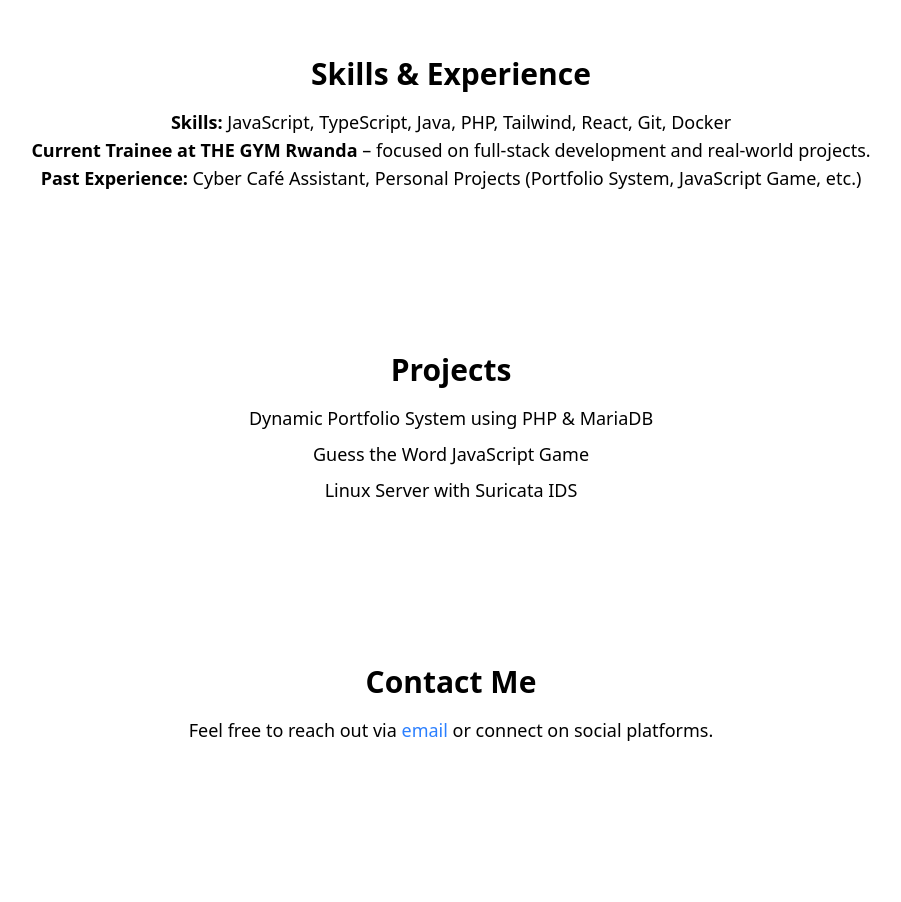
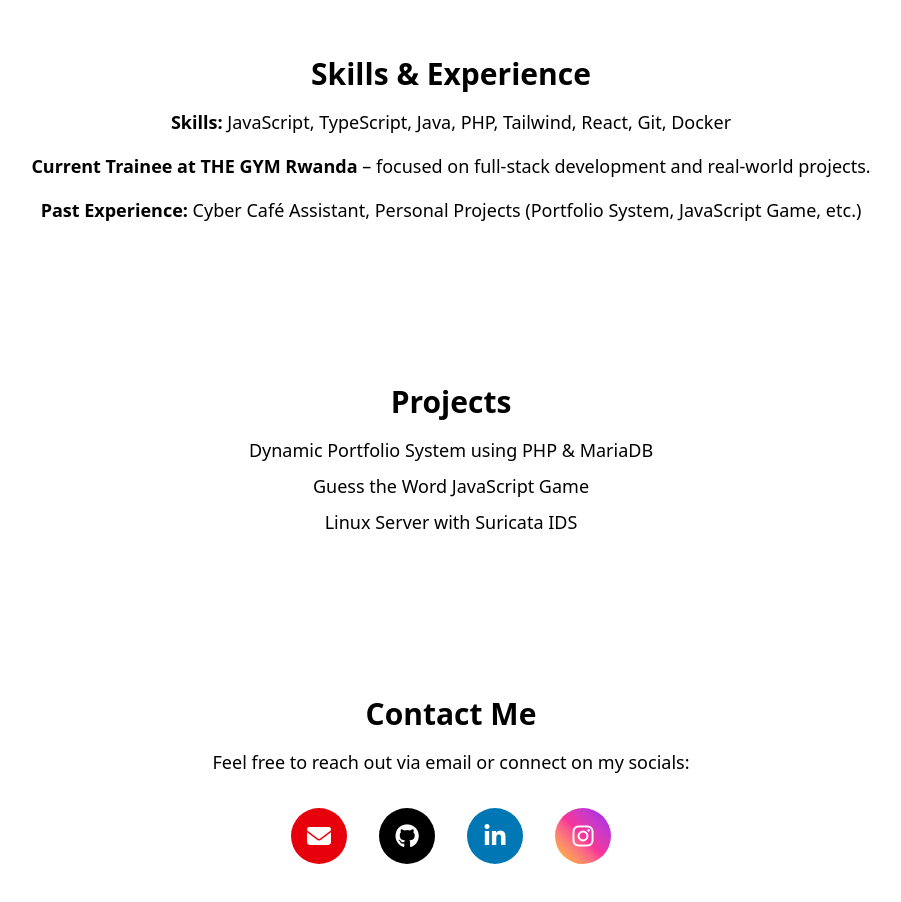
Before and after one commit to M-prisca/Portfolio-web, a website: page src/index.html in a window 1280 px wide. Shown: the part 760-1662 px from the top of the page, without its empty margins (189-1090 px from the left). Before the commit the page ends 1584 px from the top, so only its background shows below. Drawn offline with Linux system fonts and the light colour scheme.

Commit message:
feat: Add social media accounts to the contact section

```diff
--- a/src/index.html
+++ b/src/index.html
@@ -6,12 +6,15 @@
   <meta name="viewport" content="width=device-width, initial-scale=1.0" />
   <title>Prisca's Portfolio</title>
   <link href="./output.css" rel="stylesheet" />
+  <link rel="stylesheet" href="https://cdnjs.cloudflare.com/ajax/libs/font-awesome/6.5.0/css/all.min.css" />
+
 </head>
 
 <body class="bg-white text-black dark:bg-gray-900 dark:text-white font-sans text-center">
 
   <!-- Header -->
-<header class="fixed top-0 left-0 w-full z-50 bg-white dark:bg-gray-900 flex items-center justify-between px-4 py-0 sm:px-14">
+  <header
+    class="fixed top-0 left-0 w-full z-50 bg-white dark:bg-gray-900 flex items-center justify-between px-4 py-0 sm:px-14">
 
     <img src="imgs/logo.png" alt="logo image" class="w-24 h-20" />
     <nav>
@@ -55,13 +58,15 @@
     </section>
 
     <section id="skills-experience" class="py-20 text-center">
-  <h2 class="text-3xl font-semibold mb-4">Skills & Experience</h2>
-  <div class="text-lg space-y-4">
-    <p><strong>Skills:</strong> JavaScript, TypeScript, Java, PHP, Tailwind, React, Git, Docker</p>
-    <p><strong>Current Trainee at THE GYM Rwanda</strong> – focused on full-stack development and real-world projects.</p>
-    <p><strong>Past Experience:</strong> Cyber Café Assistant, Personal Projects (Portfolio System, JavaScript Game, etc.)</p>
-  </div>
-</section>
+      <h2 class="text-3xl font-semibold mb-4">Skills & Experience</h2>
+      <div class="text-lg space-y-4">
+        <p><strong>Skills:</strong> JavaScript, TypeScript, Java, PHP, Tailwind, React, Git, Docker</p>
+        <p><strong>Current Trainee at THE GYM Rwanda</strong> – focused on full-stack development and real-world
+          projects.</p>
+        <p><strong>Past Experience:</strong> Cyber Café Assistant, Personal Projects (Portfolio System, JavaScript Game,
+          etc.)</p>
+      </div>
+    </section>
 
 
     <section id="projects" class="py-20 text-center">
@@ -74,11 +79,41 @@
     </section>
 
 
-    <section id="contact" class="py-20">
+    <section id="contact" class="py-20 text-center">
       <h2 class="text-3xl font-semibold mb-4">Contact Me</h2>
-      <p class="text-lg">Feel free to reach out via <a href="mailto:youremail@example.com"
-          class="text-blue-500 hover:underline">email</a> or connect on social platforms.</p>
+      <p class="text-lg">Feel free to reach out via email or connect on my socials:</p>
+
+      <div class="flex justify-center gap-8 mt-8">
+        <!-- Gmail -->
+        <a href="mailto:priscamasereli@gmail.com" target="_blank" aria-label="Gmail"
+          class="w-14 h-14 flex items-center justify-center rounded-full bg-red-600 text-white text-2xl hover:scale-110 transition-transform duration-300">
+          <i class="fas fa-envelope"></i>
+        </a>
+
+        <!-- GitHub -->
+        <a href="https://github.com/M-prisca" target="_blank" aria-label="GitHub"
+          class="w-14 h-14 flex items-center justify-center rounded-full bg-black text-white text-2xl hover:scale-110 transition-transform duration-300">
+          <i class="fab fa-github"></i>
+        </a>
+
+        <!-- LinkedIn -->
+        <a href="https://www.linkedin.com/in/uwera-masereli-prisca/" target="_blank" aria-label="LinkedIn"
+          class="w-14 h-14 flex items-center justify-center rounded-full bg-[#0077B5] text-white text-2xl hover:scale-110 transition-transform duration-300">
+          <i class="fab fa-linkedin-in"></i>
+        </a>
+
+        <!-- Instagram with gradient -->
+        <a href="https://instagram.com/priscamasereli" target="_blank" aria-label="Instagram">
+          <div
+            class="w-14 h-14 flex items-center justify-center rounded-full bg-gradient-to-tr from-yellow-400 via-pink-500 to-purple-600 hover:scale-110 transition-transform duration-300">
+            <i class="fab fa-instagram text-white text-2xl"></i>
+          </div>
+        </a>
+      </div>
     </section>
+
+
+
   </main>
 
   <!-- Theme Toggle Script -->
```
Also changed, not shown: src/output.css.
